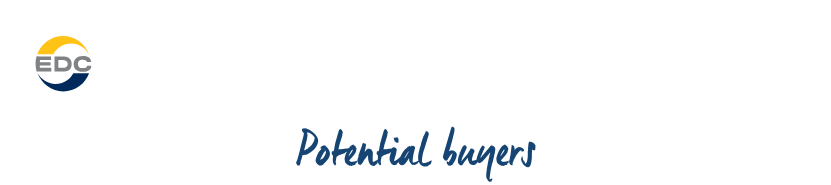
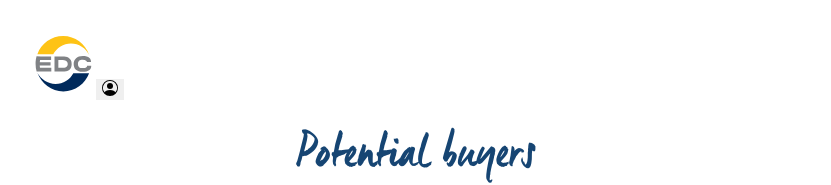
Before and after one commit to dani12h1/charlie-tango-case, a Next.js app: page /buyers in a window 1280 px wide. Shown: the top 185 px of the page, without its empty margins (224-1055 px from the left). Built offline with nearby package versions, Linux system fonts and the light colour scheme; a web font is replaced by a local one.

Commit message:
added dashboard file

```diff
--- a/src/components/Header/Header.js
+++ b/src/components/Header/Header.js
@@ -5,6 +5,7 @@
 
 export function Header() {
   return (
+    <>
       <header className="wrapper">
         <Link href="/" aria-label="EDC">
           <Image
@@ -16,6 +17,25 @@
             priority
           />
         </Link>
+        <Link href="/dashboard">
+          <button>
+            <svg
+              xmlns="http://www.w3.org/2000/svg"
+              width="16"
+              height="16"
+              fill="currentColor"
+              class="bi bi-person-circle"
+              viewBox="0 0 16 16"
+            >
+              <path d="M11 6a3 3 0 1 1-6 0 3 3 0 0 1 6 0z" />
+              <path
+                fill-rule="evenodd"
+                d="M0 8a8 8 0 1 1 16 0A8 8 0 0 1 0 8zm8-7a7 7 0 0 0-5.468 11.37C3.242 11.226 4.805 10 8 10s4.757 1.225 5.468 2.37A7 7 0 0 0 8 1z"
+              />
+            </svg>
+          </button>
+        </Link>
       </header>
+    </>
   );
 }
```
Also changed, not shown: src/pages/dashboard/dashboard.js (added). Lines whose indentation alone changed are shown as unchanged.
